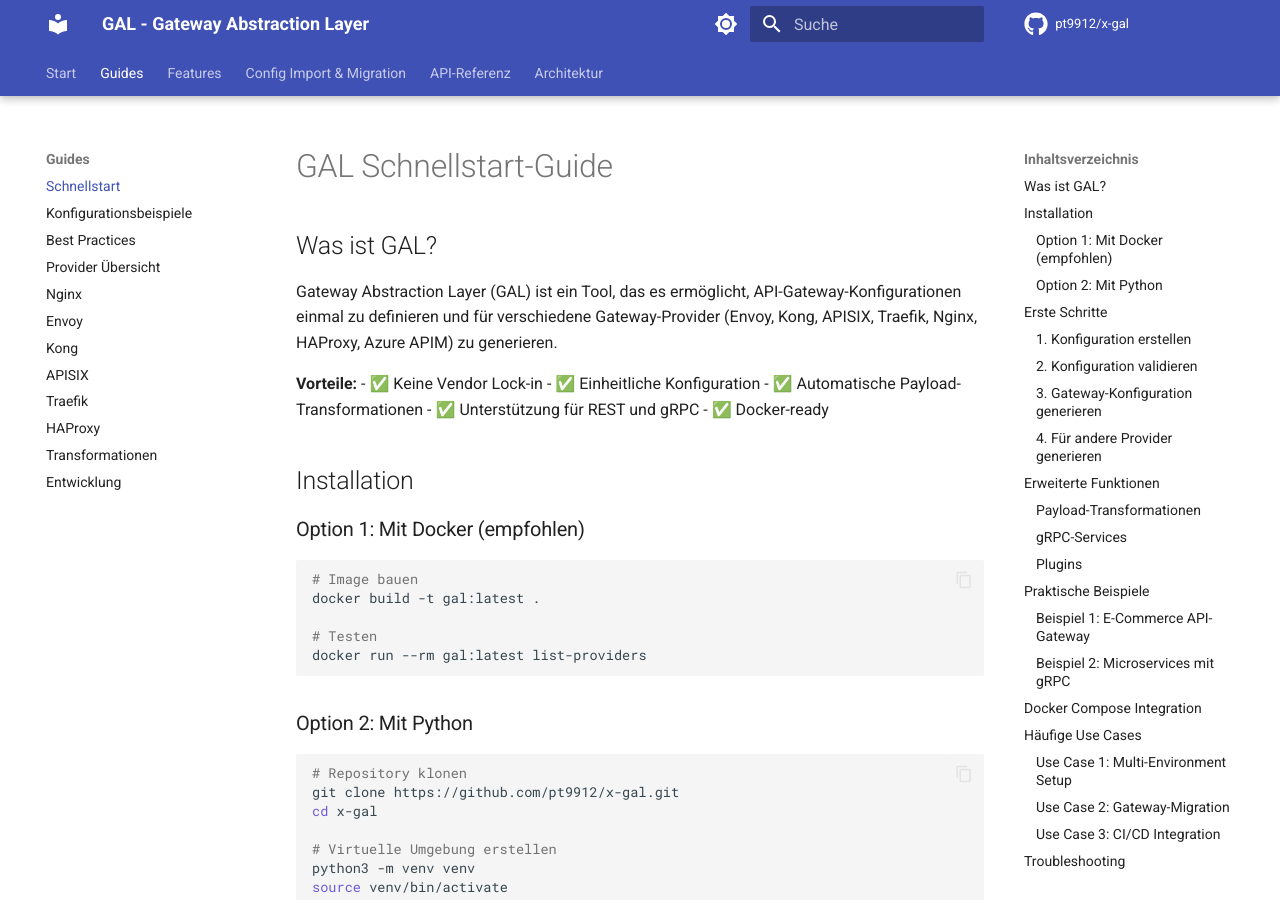
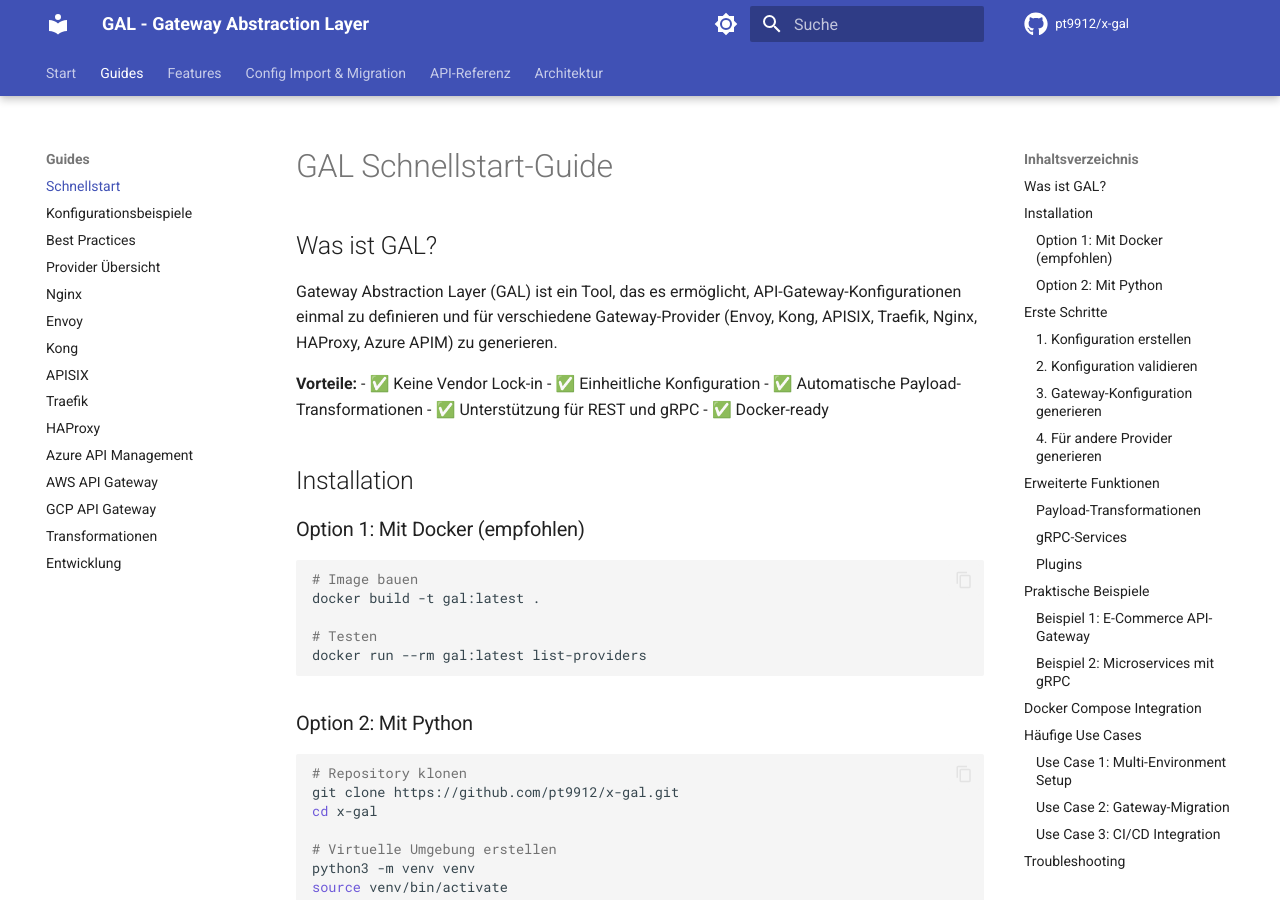
Before and after one commit to pt9912/x-gal, an MkDocs documentation site: the page built from docs/guides/QUICKSTART.md, in a window 1280 px wide and 900 px high. Built offline with MkDocs 1.6.1 and Material for MkDocs 9.7.7, drawn with Linux system fonts in a browser that asks for light colours; comment, search, counter and statistics services are not loaded; the version menu is left out.

Commit message:
docs: Move cloud providers from Features to Guides section in navigation
Reorganize mkdocs.yml navigation to group all providers together.

Changes:
- Moved Azure API Management from Features to Guides (after HAProxy)
- Moved AWS API Gateway from Features to Guides (after Azure)
- Moved GCP API Gateway from Features to Guides (after AWS)

New Guides navigation order:
1. Schnellstart
2. Konfigurationsbeispiele
3. Best Practices
4. Provider Übersicht
5-10. Self-Hosted Providers (Nginx, Envoy, Kong, APISIX, Traefik, HAProxy)
11-13. Cloud Providers (Azure APIM, AWS API Gateway, GCP API Gateway)
14. Transformationen
15. Entwicklung

All 9 providers (6 self-hosted + 3 cloud-native) are now grouped together
in the Guides section for better discoverability.

🤖 Generated with [Claude Code](https://claude.com/claude-code)

Co-Authored-By: Claude <noreply@anthropic.com>

```diff
--- a/mkdocs.yml
+++ b/mkdocs.yml
@@ -58,6 +58,9 @@ nav:
     - APISIX: guides/APISIX.md
     - Traefik: guides/TRAEFIK.md
     - HAProxy: guides/HAPROXY.md
+    - Azure API Management: guides/AZURE_APIM.md
+    - AWS API Gateway: guides/AWS_APIGATEWAY.md
+    - GCP API Gateway: guides/GCP_APIGATEWAY.md
     - Transformationen: guides/TRANSFORMATIONS.md
     - Entwicklung: guides/DEVELOPMENT.md
   - Features:
@@ -70,9 +73,6 @@ nav:
     - Logging & Observability: guides/LOGGING_OBSERVABILITY.md
     - Body Transformation: guides/BODY_TRANSFORMATION.md
     - gRPC Transformations: guides/GRPC_TRANSFORMATIONS.md
-    - AWS API Gateway: guides/AWS_APIGATEWAY.md
-    - Azure API Management: guides/AZURE_APIM.md
-    - GCP API Gateway: guides/GCP_APIGATEWAY.md
     - WebSocket: guides/WEBSOCKET.md
     - Timeout & Retry: guides/TIMEOUT_RETRY.md
   - Config Import & Migration:
```
